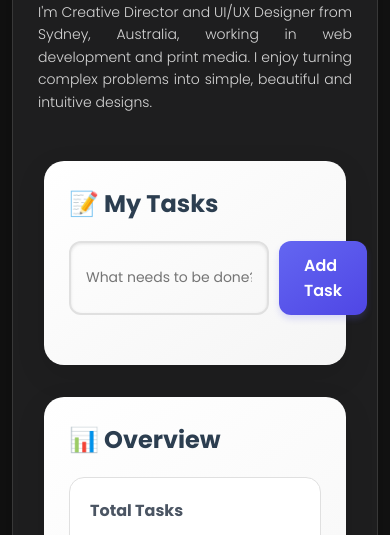
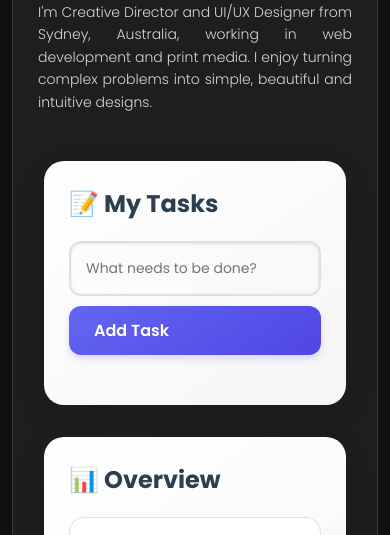
Before and after one commit to codegeek03/Bureaucratic_productivity_enhancer, a website built with Vite: page Deployment/dashboard.html in a window 390 px wide. Shown: the part 229-764 px from the top of the page. Built offline with nearby package versions, Linux system fonts and the light colour scheme.

Commit message:
Todolist task

```diff
--- a/Deployment/temp.html
+++ b/Deployment/dashboard.html
@@ -762,6 +762,21 @@
                 text-align: left;
                 margin: 5px 0;
             }
+
+            /* Add this new style for the input section */
+            .todo-input-section div {
+                display: flex;
+                flex-direction: column;
+                gap: 10px;
+            }
+
+            #todoInput {
+                width: 100%;
+            }
+
+            button[onclick="addTodo()"] {
+                width: 100%;
+            }
         }
 
         @media screen and (max-width: 480px) {
```
